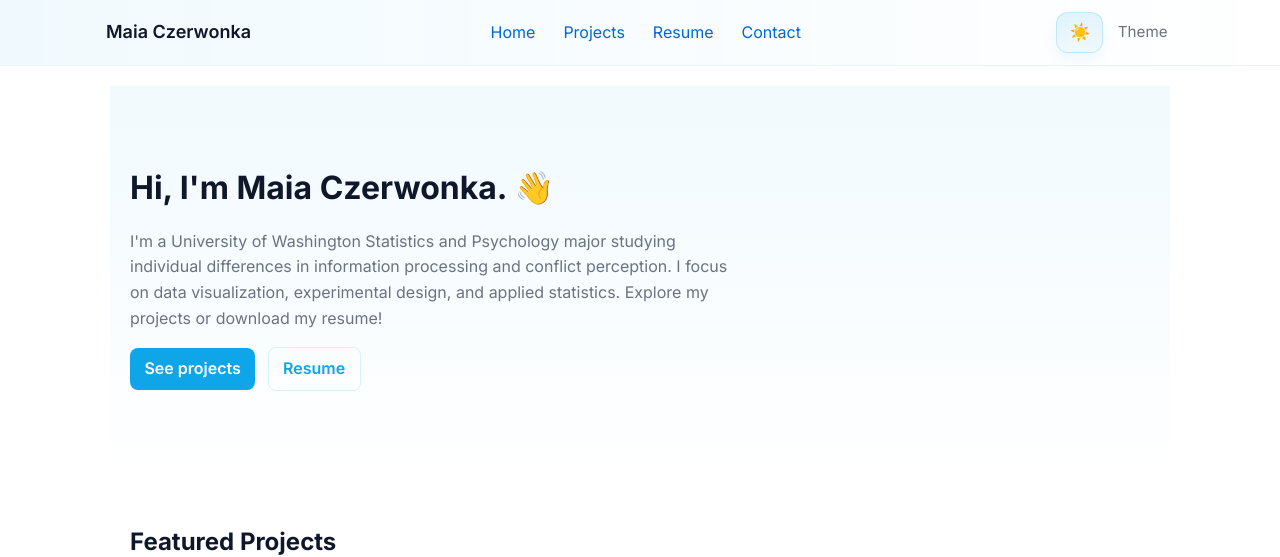
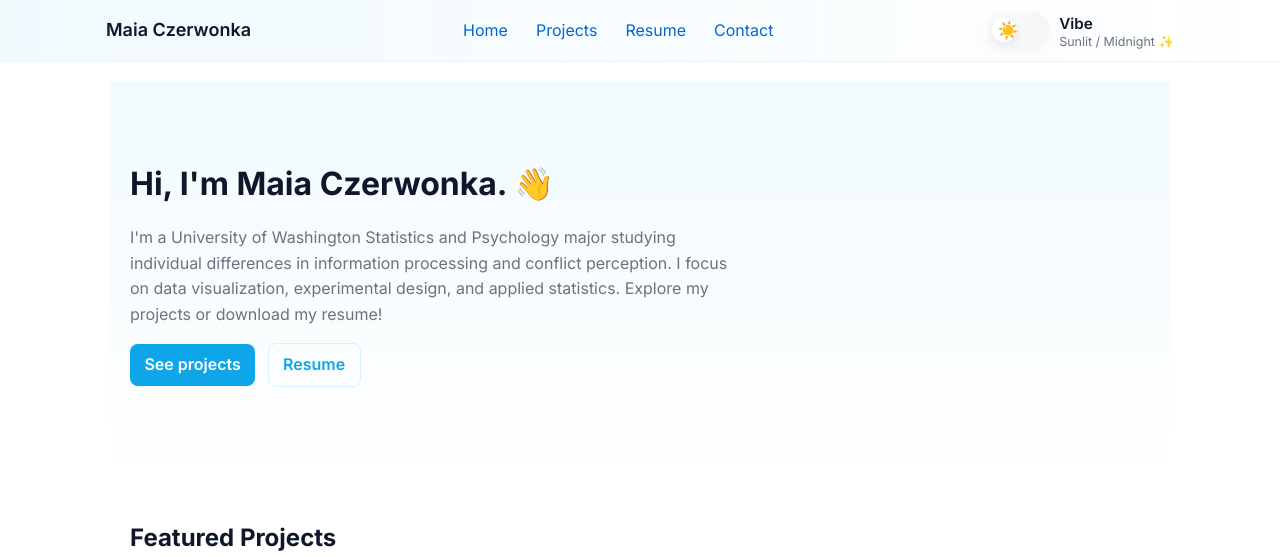
Before and after one commit to maiacz/website, a Jekyll site: the page built from index.md, in a window 1280 px wide, cut to the strip 0-557 px from the top of the page. Built offline with Jekyll 4.4.1, drawn with Linux system fonts in a browser that asks for light colours.

Commit message:
Make vibe control more playful and interactive: pill toggle, animated knob, descriptive label (Vibe — Sunlit / Midnight)
Co-authored-by: Copilot <223556219+Copilot@users.noreply.github.com>

```diff
--- a/_layouts/default.html
+++ b/_layouts/default.html
@@ -19,8 +19,14 @@
         <a href="/contact/">Contact</a>
       </nav>
       <div class="header-controls">
-        <button id="theme-toggle" aria-label="Toggle dark mode" title="Toggle dark mode">🌓</button>
-        <span class="theme-label">Theme</span>
+        <button id="theme-toggle" aria-label="Toggle site vibe" title="Switch vibe">
+          <span class="theme-icon" aria-hidden="true">☀️</span>
+          <span class="theme-knob" aria-hidden="true"></span>
+        </button>
+        <div class="theme-meta">
+          <div class="theme-title">Vibe</div>
+          <div class="theme-sub">Sunlit / Midnight ✨</div>
+        </div>
       </div>
     </div>
   </header>
--- a/assets/css/styles.css
+++ b/assets/css/styles.css
@@ -53,18 +53,23 @@ html.theme-dark{
 body{background:var(--bg);color:var(--text)}
 
 /* Header control styles */
-.header-controls{display:flex;align-items:center;gap:.5rem}
-#theme-toggle{background:linear-gradient(180deg,rgba(14,165,233,0.12),rgba(14,165,233,0.06));border:1px solid rgba(14,165,233,0.18);padding:.55rem .75rem;border-radius:12px;cursor:pointer;font-size:1.05rem;box-shadow:0 6px 14px rgba(14,165,233,0.08);transition:transform .12s ease,box-shadow .12s ease}
-#theme-toggle:hover{transform:translateY(-2px);box-shadow:0 10px 20px rgba(14,165,233,0.12)}
+.header-controls{display:flex;align-items:center;gap:.6rem}
 
-.header-controls{display:flex;align-items:center;gap:.5rem;margin-left:1rem}
-.theme-label{font-size:0.95rem;color:var(--muted);padding:.2rem .4rem;border-radius:8px}
+/* pill-style toggle with animated knob */
+#theme-toggle{position:relative;width:64px;height:36px;border-radius:999px;border:none;cursor:pointer;background:linear-gradient(90deg,var(--card),rgba(0,0,0,0.03));padding:6px;display:flex;align-items:center;justify-content:space-between;box-shadow:0 6px 18px rgba(15,23,42,0.04);transition:background .18s ease,transform .12s ease}
+#theme-toggle .theme-icon{font-size:1.05rem;z-index:2;padding:0 6px;transition:transform .28s ease,opacity .18s}
+#theme-toggle .theme-knob{position:absolute;left:6px;top:6px;width:24px;height:24px;border-radius:50%;background:#fff;box-shadow:0 4px 10px rgba(15,23,42,0.08);transition:left .18s ease,background .18s ease}
+#theme-toggle.is-dark{background:linear-gradient(90deg,#0f172a,#071827)}
+#theme-toggle.is-dark .theme-knob{left:34px;background:linear-gradient(180deg,#1f2937,#111827)}
+#theme-toggle:focus{outline:2px solid rgba(14,165,233,0.18);outline-offset:3px}
+#theme-toggle.anim .theme-icon{transform:rotate(18deg) scale(1.04)}
 
-/* active state when dark theme is enabled */
-html.theme-dark .theme-label{color:#e6eef6}
-html.theme-dark #theme-toggle{background:linear-gradient(180deg,rgba(69,163,255,0.16),rgba(69,163,255,0.08));border-color:rgba(69,163,255,0.22)}
+.theme-meta{display:flex;flex-direction:column}
+.theme-title{font-weight:600;color:var(--text);font-size:0.95rem}
+.theme-sub{font-size:0.78rem;color:var(--muted);line-height:1}
 
-@media(max-width:640px){.theme-label{display:none}}
+@media(max-width:640px){.theme-meta{display:none}}
+
 /* Tag filter UI */
 .tag-bar{display:flex;flex-wrap:wrap;gap:.5rem;margin:1rem 0}
 .tag-btn{background:transparent;border:1px solid rgba(15,23,42,0.06);padding:.25rem .5rem;border-radius:20px;cursor:pointer}
--- a/assets/js/theme.js
+++ b/assets/js/theme.js
@@ -1,4 +1,4 @@
-// Theme toggle
+// Theme toggle (more playful "vibe" control)
 (function(){
   const root = document.documentElement;
   const toggle = document.getElementById('theme-toggle');
@@ -7,13 +7,16 @@
   function applyTheme(theme){
     if(theme === 'dark') root.classList.add('theme-dark'); else root.classList.remove('theme-dark');
     try{ localStorage.setItem(storageKey, theme); }catch(e){}
-    // update UI state
-    const controls = document.querySelector('.header-controls');
-    if(controls) controls.classList.toggle('active', theme === 'dark');
-    if(toggle) {
+
+    if(toggle){
+      const icon = toggle.querySelector('.theme-icon');
+      toggle.classList.toggle('is-dark', theme === 'dark');
       toggle.setAttribute('aria-pressed', theme === 'dark' ? 'true' : 'false');
-      toggle.title = theme === 'dark' ? 'Switch to light mode' : 'Switch to dark mode';
-      toggle.textContent = theme === 'dark' ? '🌙' : '☀️';
+      toggle.title = theme === 'dark' ? 'Switch to Sunlit vibe' : 'Switch to Midnight vibe';
+      if(icon) icon.textContent = theme === 'dark' ? '🌙' : '☀️';
+      // tiny animation cue
+      toggle.classList.add('anim');
+      setTimeout(()=> toggle.classList.remove('anim'), 380);
     }
   }
 
@@ -23,6 +26,7 @@
       saved = window.matchMedia && window.matchMedia('(prefers-color-scheme: dark)').matches ? 'dark' : 'light';
     }
     applyTheme(saved);
+
     if(toggle){
       toggle.addEventListener('click', ()=>{
         const cur = root.classList.contains('theme-dark') ? 'dark' : 'light';
@@ -30,5 +34,6 @@
       });
     }
   }
+
   if(document.readyState === 'loading') document.addEventListener('DOMContentLoaded', init); else init();
 })();
```
